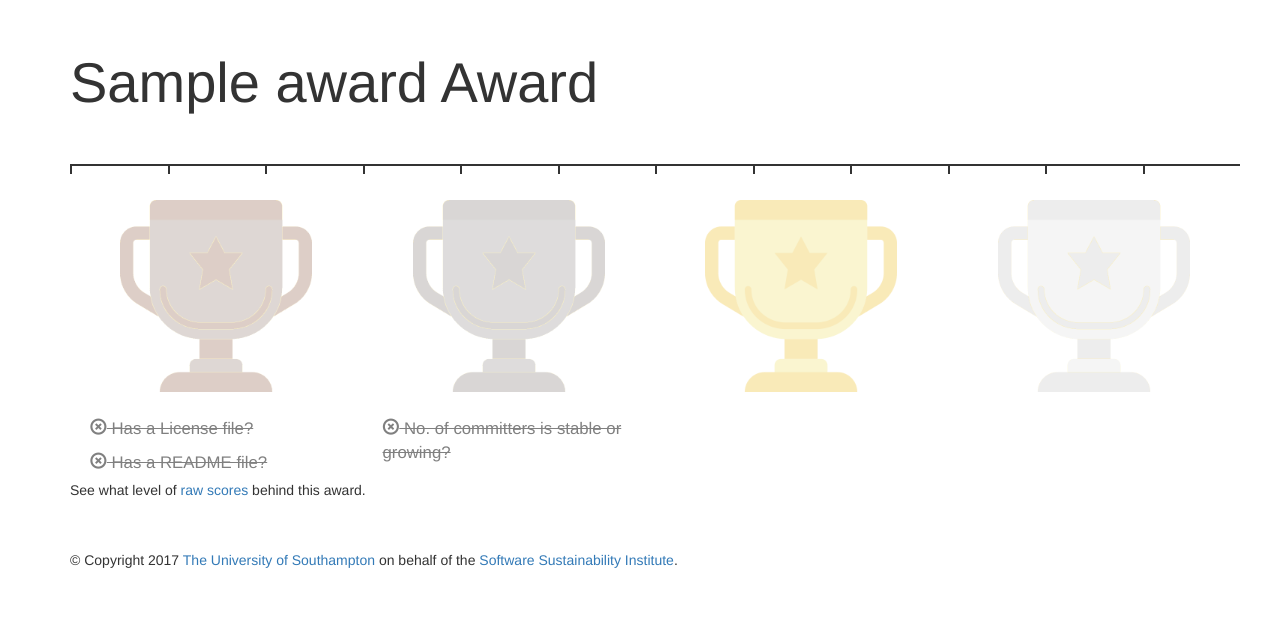
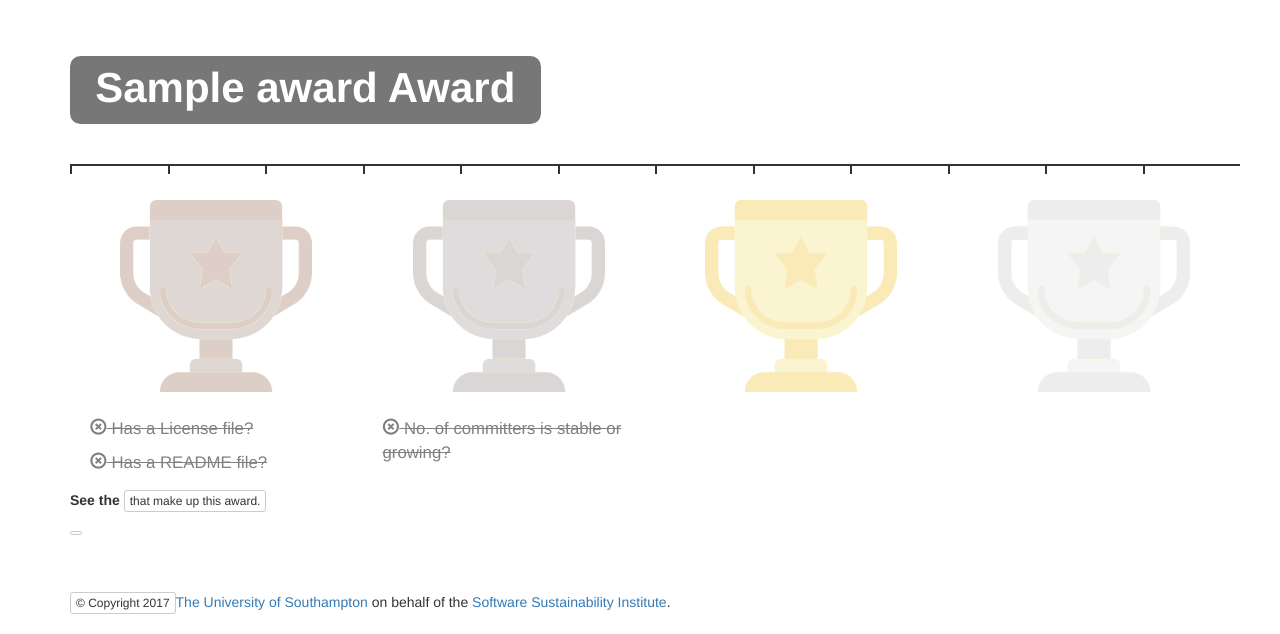
Before and after one commit to softwaresaved/software-assessment-framework, a Flask app: template app/templates/metrics_awards.html in a window 1280 px wide. Shown: the part 289-923 px from the top of the page. Before the commit the page ends 857 px from the top, so only its background shows below. Run offline with Flask 2, Linux system fonts and the light colour scheme; tables that the repository leaves empty hold one stand-in row (values such as "Sample post"); the template is opened without the code that fills it: values that come from a table or form of the project are taken from there, most other values are stand-ins (such as "Sample title", 1, 10 or a date in 2020); some libraries are stand-ins or nearby versions.

Commit message:
Tidy awards / score output

```diff
--- a/app/templates/metrics_awards.html
+++ b/app/templates/metrics_awards.html
@@ -8,7 +8,7 @@
 
     <h4 class="preamble">Based on our metrics and their relative importances as chosen by the submitter.</h4>
     <div>Assessed on: {{ assessment_date.strftime('%d-%m-%Y') }}</div>
-    <h1 class="award-level">{{ award }} Award</h1>
+    <h1 class="award-level"><span class="label label-default">{{ award }} Award</span></h1>
 
     <div class="container">
 
@@ -115,7 +115,7 @@
             </div>
         </div>
     </div>
-    <div>
-        See what level of <a href="{{ url_for("metrics_scores", software_id=software.id) }}">raw scores</a> behind this award.
-    </div>
+    <h5>
+        See the <a href="{{ url_for("metrics_scores", software_id=software.id) }}" class="btn btn-default btn-xs"Raw Scores</a> that make up this award.
+    </h5>
 {% endblock %}
--- a/app/templates/metrics_scores.html
+++ b/app/templates/metrics_scores.html
@@ -42,7 +42,7 @@
         {{ render_category(cat_name, cat_scores) }}
     {% endfor %}
 
-    <div>
-        See what level of <a href="{{ url_for('metrics_awards', software_id=software.id) }}">Award</a> this achieves.
-    </div>
+    <h5>
+        See what level of <a href="{{ url_for('metrics_awards', software_id=software.id) }}" class="btn btn-default btn-xs" role="button">Award</a> this achieves.
+    </h5>
 {% endblock %}
```
